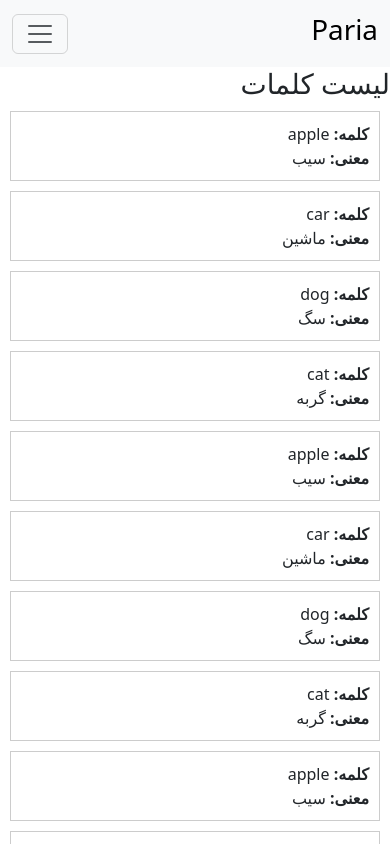
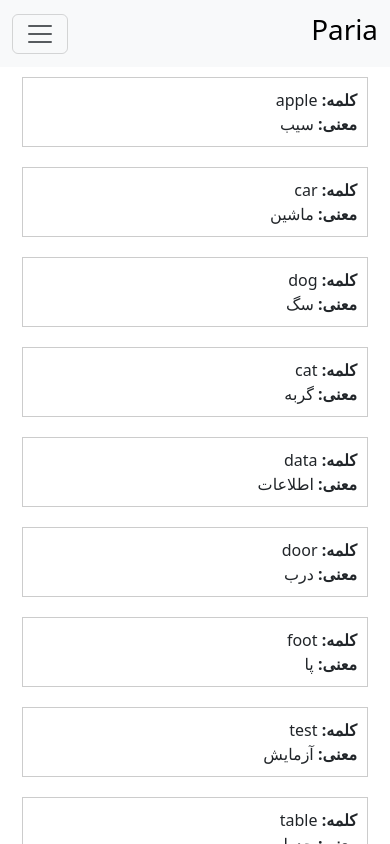
Before and after one commit to sadeghbiglar/vue-english-learning, a Vue app: page / in a window 390 px wide. Shown: the top 844 px of the page. Built offline with nearby package versions, Linux system fonts and the light colour scheme.

Commit message:
show words into boxs and config more size responsive

```diff
--- a/src/assets/words.json
+++ b/src/assets/words.json
@@ -1,5 +1,4 @@
-[
-    {
+[{
     "word": "apple",
     "meaning": "سیب"
   },
@@ -16,27 +15,35 @@
     "meaning": "گربه"
   },
   {
-        "word": "apple",
-        "meaning": "سیب"
+    "word": "data",
+    "meaning": "اطلاعات"
   },
   {
-        "word": "car",
-        "meaning": "ماشین"
+    "word": "door",
+    "meaning": "درب"
   },
   {
-        "word": "dog",
-        "meaning": "سگ"
+    "word": "foot",
+    "meaning": "پا"
   },
   {
-        "word": "cat",
-        "meaning": "گربه"
+    "word": "test",
+    "meaning": "آزمایش"
   },
   {
-        "word": "apple",
-        "meaning": "سیب"
+    "word": "table",
+    "meaning": "جدول"
   },
   {
-        "word": "car",
-        "meaning": "ماشین"
+    "word": "fish",
+    "meaning": "ماهی"
+  },
+  {
+    "word": "girl",
+    "meaning": "دختر"
+  },
+  {
+    "word": "boy",
+    "meaning": "پسر"
   }
 ]
--- a/src/components/wordList.vue
+++ b/src/components/wordList.vue
@@ -1,7 +1,8 @@
 <template>
-  <div>
-    <h1>لیست کلمات</h1>
-    <div v-for="(item, index) in words" :key="index" class="word-box">
+  <div class="container-fluid">
+    <div class="row">
+      <div v-for="(item, index) in words" :key="index" class="col-lg-4 col-md-6 col-xl-3">
+        <div class="word-box">
           <div>
             <strong>کلمه:</strong>
             {{ item.word }}
@@ -9,6 +10,8 @@
           <div>
             <strong>معنی:</strong>
             {{ item.meaning }}
+          </div>
+        </div>
       </div>
     </div>
   </div>
```
Lines whose indentation alone changed are shown as unchanged.
